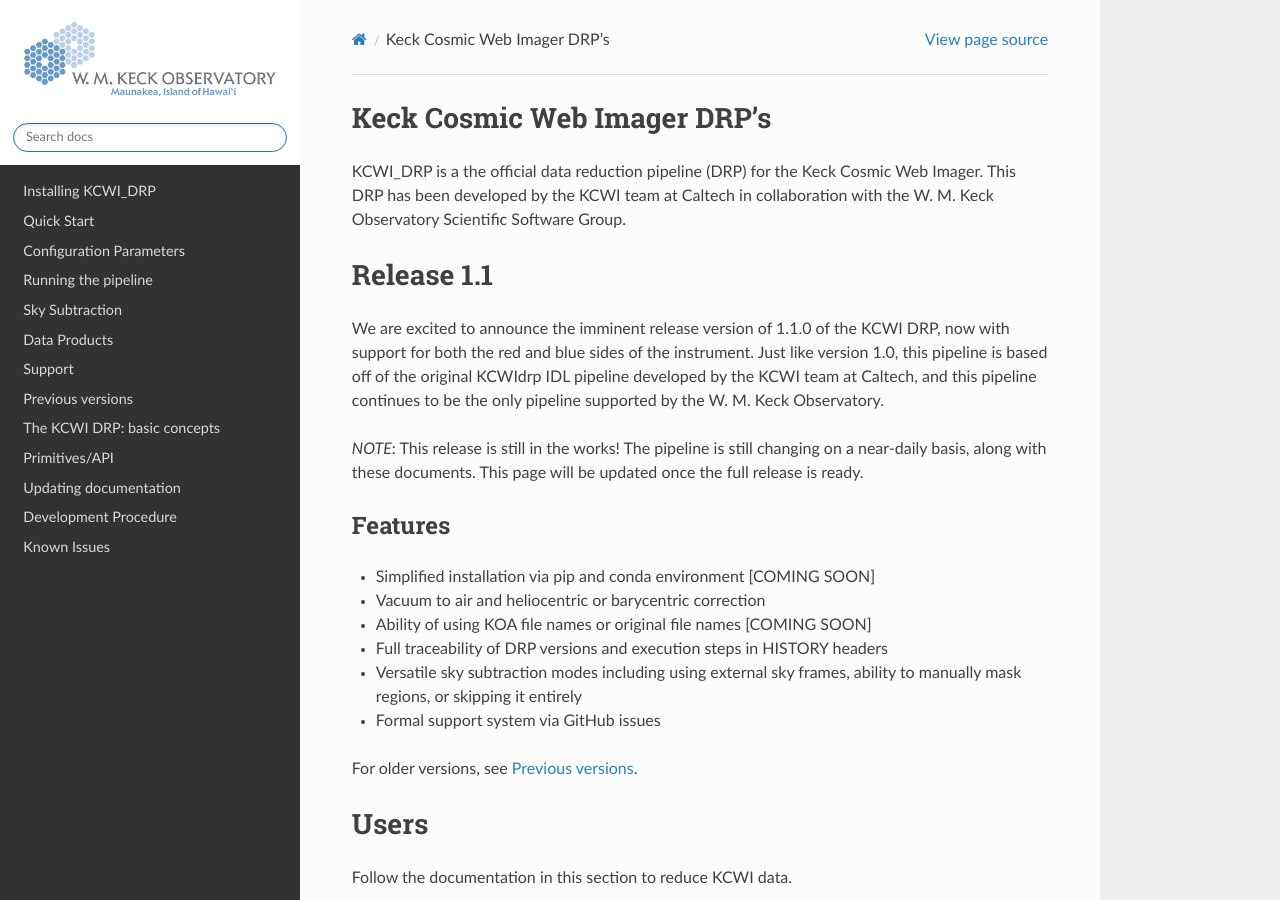
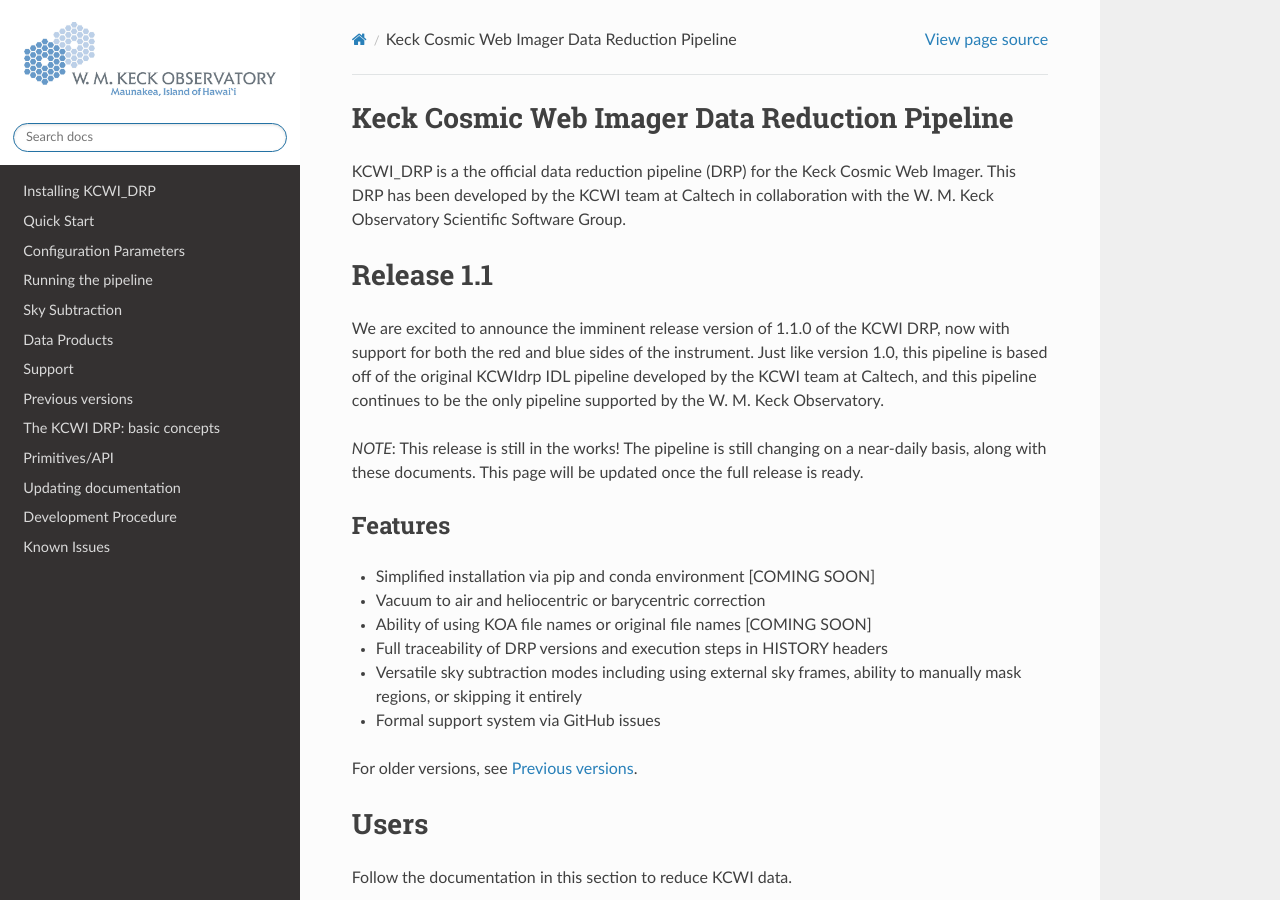
Before and after one commit to Keck-DataReductionPipelines/KCWI_DRP-Docs, a Sphinx documentation site: the page built from docs/source/index.rst, in a window 1280 px wide and 900 px high. Built offline with Sphinx 7.4.7 and the Read the Docs theme 2.0.0, drawn with Linux system fonts in a browser that asks for light colours.

Commit message:
fix title typo

```diff
--- a/docs/source/index.rst
+++ b/docs/source/index.rst
@@ -1,5 +1,5 @@
-Keck Cosmic Web Imager DRP's
-============================
+Keck Cosmic Web Imager Data Reduction Pipeline
+==============================================
 
 KCWI_DRP is a the official data reduction pipeline (DRP) for the Keck Cosmic Web Imager.
 This DRP has been developed by the KCWI team at Caltech in
```
